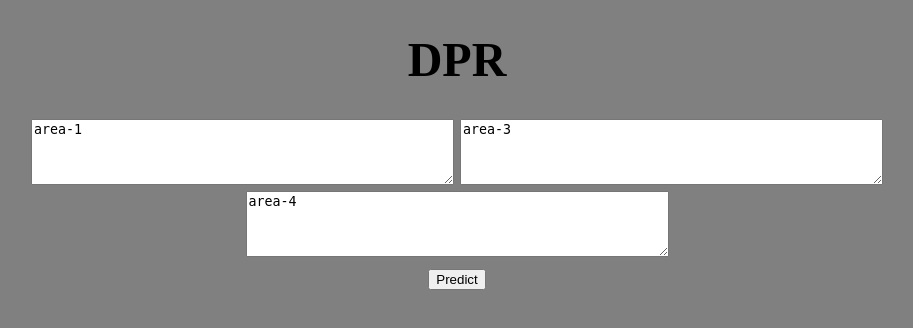
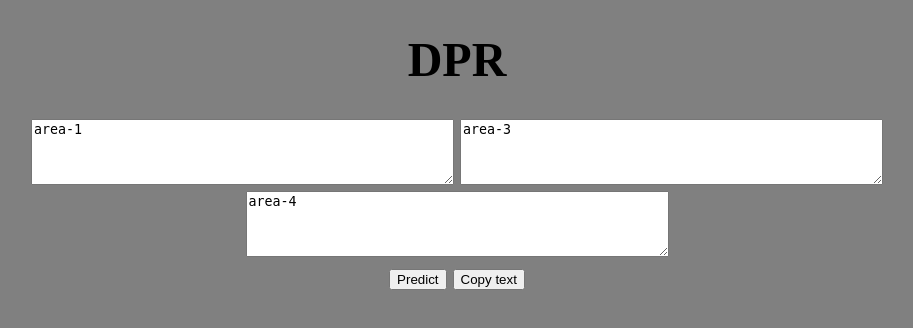
Before and after one commit to gauravbgh/DPR, a Flask app: page / in a window 1280 px wide. Shown: the top 328 px of the page, without its empty margins (183-1096 px from the left). Run offline with Flask 2, Linux system fonts and the light colour scheme.

Commit message:
Update index.html

```diff
--- a/templates/index.html
+++ b/templates/index.html
@@ -24,7 +24,11 @@
         <br>
 
         <button align="center" type="submit" class="btn btn-primary btn-block btn-large">Predict</button>
+        <button onclick="myFunction()">Copy text</button>
     </form>
+
+<script src="hello.js">
+</script>
 
 <br>
 <ul>
```
